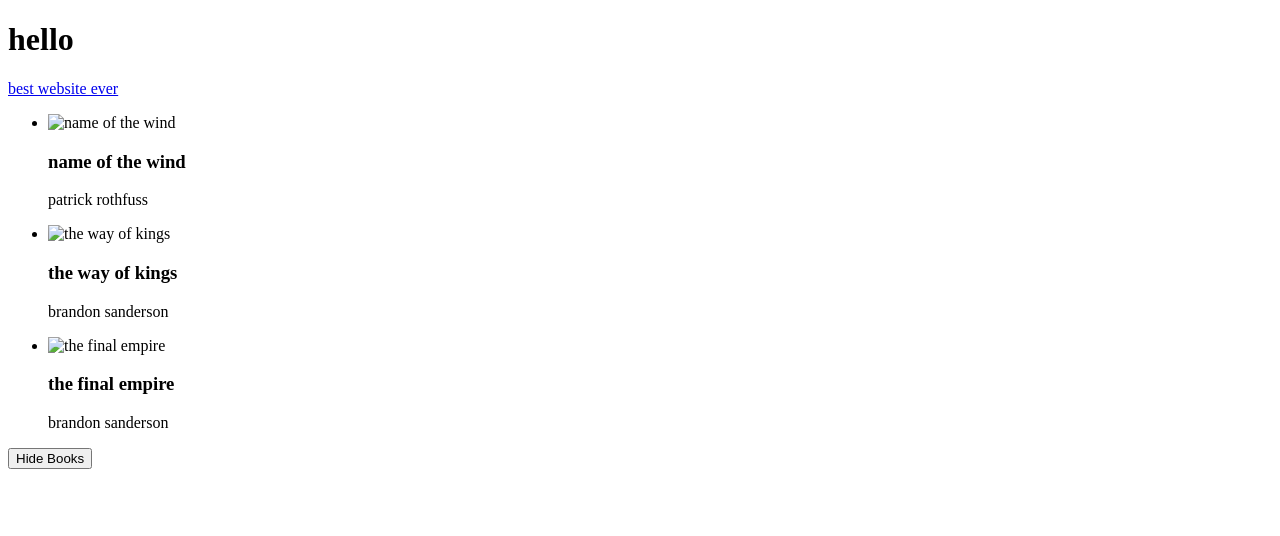
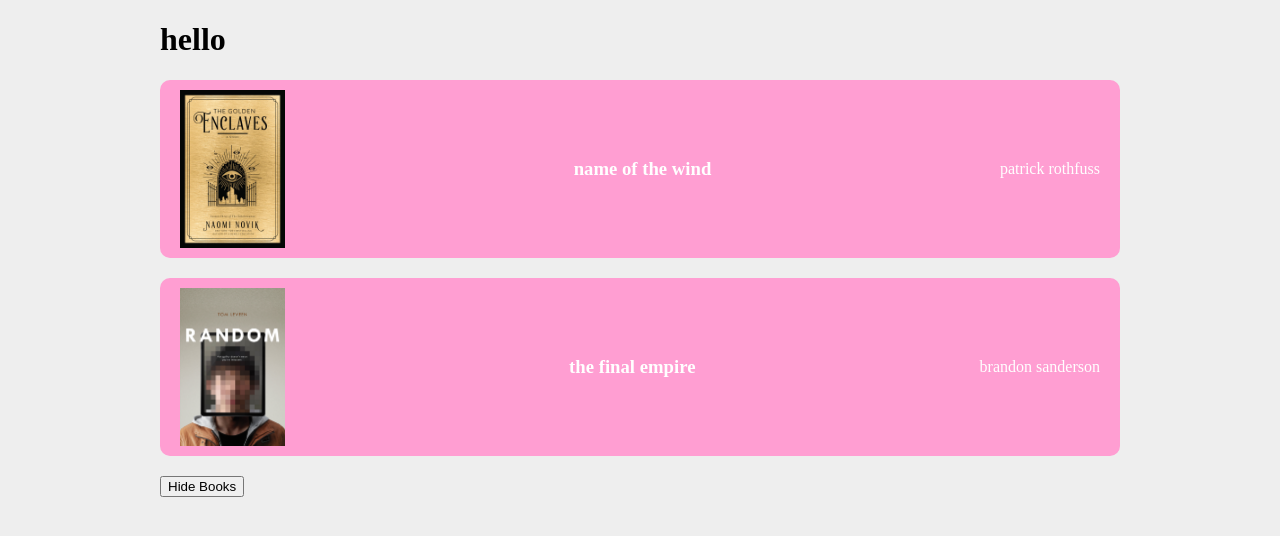
Before and after one commit to 123pstewart/Vue-js, a plain HTML site: page index.html in a window 1280 px wide. Drawn offline with nearby package versions, Linux system fonts and the light colour scheme.

Commit message:
Final changes

```diff
--- a/index.html
+++ b/index.html
@@ -7,13 +7,32 @@
     <title>Vue tutorial</title>
 <script src="https://unpkg.com/vue@3/dist/vue.global.js"></script>
 <style>
-    .box{
-        padding: 100px 0;
-        width: 400px;
-        text-align: center;
-        background: #ddd;
-        margin: 20px;
-        display: incline-block;
+    body{
+        background: #eee;
+        max-width: 960px;
+        margin: 20px auto;
+    }
+    p, h3, ul{
+        margin: 0;
+        padding: 0;
+    }
+    li{
+        list-style-type: none;
+        background: #fff;
+        margin: 20px auto;
+        padding: 10px 20px;
+        border-radius: 10px;
+        display: flex;
+        align-items: center;
+        justify-content: space-between;
+    }
+    li.fav{
+        background: #ff9ed2;
+        color:white
+    }
+    img{
+        width: 105px;
+        height: 158px;
     }
 </style>
 </head>
@@ -22,13 +41,15 @@
 
     <div id="app">
 
-        <a v-bind:href="url">best website ever</a>
+        <!-- <p>{{ filteredBooks}}</p> -->
+
+        <!-- <a v-bind:href="url">best website ever</a> -->
 
 
         <div v-if="showBooks">
                 <ul>
-                    <li v-for="book in books">
-                        <img src="" :alt="book.title">
+                    <li v-for="book in filteredBooks" :class="{ fav: book.isFav }" @click="toggleFav(book)">
+                        <img :src="book.img" :alt="book.title">
                         <h3>{{ book.title }}</h3>
                         <p>{{ book.author }}</p>
                     </li>
@@ -55,7 +76,6 @@
        <div class="box" @mousemove="handleMousemove">position - {{ x }} {{ y }}</div>
     </div> -->
 </div>
+<script src="js/script.js"></script>
 </body>
-
-<script src="js/script.js"></script>
 </html>
--- a/js/script.js
+++ b/js/script.js
@@ -11,15 +11,18 @@ const app = Vue.createApp({
             // x: 0,
             // y: 0,
             books: [
-                { title: 'name of the wind', author: 'patrick rothfuss'},
-                { title: 'the way of kings', author: 'brandon sanderson'},
-                { title: 'the final empire', author: 'brandon sanderson'}
+                { title: 'name of the wind', author: 'patrick rothfuss', img: 'img/enclasves.jfif', isFav: true},
+                { title: 'the way of kings', author: 'brandon sanderson', img: 'img/outside.jpg', isFav: false},
+                { title: 'the final empire', author: 'brandon sanderson', img: 'img/Random_hr.jpg', isFav: true},
             ]
         }
     },
     methods: {
         toggleShowBooks() {
         this.showBooks = !this.showBooks;
+        },
+        toggleFav(book){
+            book.isFav = !book.isFav;
         }
         // handleEvent(e, data){
         //     console.log(e, e.type)
@@ -31,6 +34,11 @@ const app = Vue.createApp({
         // this.x = e.offsetX
         // this.y = e.offsetY
         // }
+    },
+    computed: {
+        filteredBooks()  {
+            return this.books.filter((book) => book.isFav)
+        }
     }
 });
 
```
Also changed, not shown: img/Random_hr.jpg (added), img/enclasves.jfif (added), img/outside.jpg (added).
